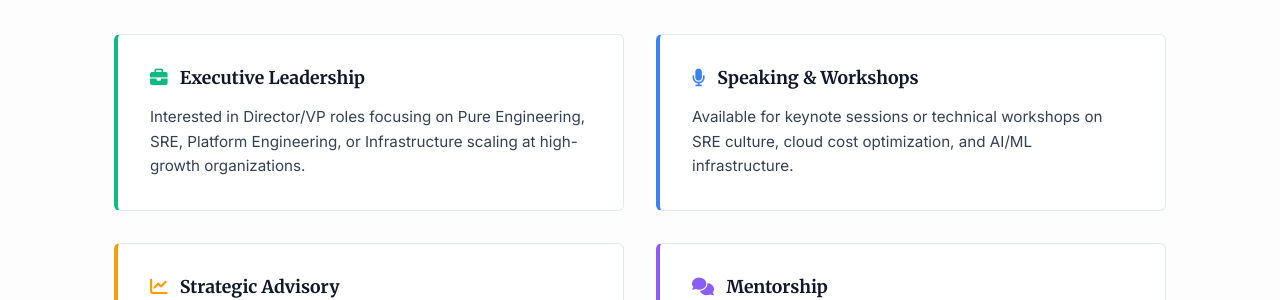
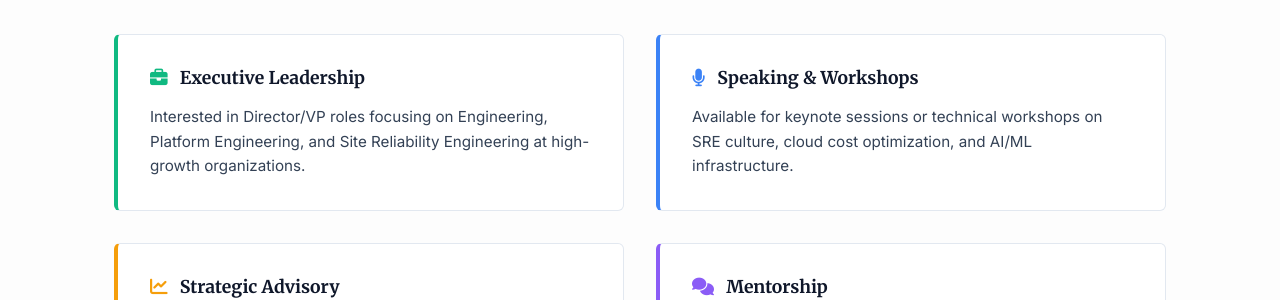
Before and after one commit to kodelint/kodelint.github.io, a Jekyll site: the page built from portfolio/contact/index.md, in a window 1280 px wide and 1292 px high. Shown: the part 311-611 px from the top of the window. Built offline with Jekyll 4.4.1, drawn with Linux system fonts in a browser that asks for light colours.

Commit message:
content: refine executive leadership focus areas on contact page

```diff
--- a/portfolio/contact/index.md
+++ b/portfolio/contact/index.md
@@ -14,7 +14,7 @@ description: Get in touch with Satyajit Roy Choudhury regarding engineering lead
   <div class="p-grid-2" style="gap: 2rem; margin-bottom: 4rem;">
     <div class="p-card" style="border-left: 4px solid #10b981;">
       <h3 style="font-size: 1.1rem; margin-bottom: 1rem;"><i class="fas fa-briefcase" style="margin-right: 0.5rem; color: #10b981;"></i> Executive Leadership</h3>
-      <p style="font-size: 0.95rem; color: var(--color-text);">Interested in Director/VP roles focusing on Pure Engineering, SRE, Platform Engineering, or Infrastructure scaling at high-growth organizations.</p>
+      <p style="font-size: 0.95rem; color: var(--color-text);">Interested in Director/VP roles focusing on Engineering, Platform Engineering, and Site Reliability Engineering at high-growth organizations.</p>
     </div>
     <div class="p-card" style="border-left: 4px solid #3b82f6;">
       <h3 style="font-size: 1.1rem; margin-bottom: 1rem;"><i class="fas fa-microphone" style="margin-right: 0.5rem; color: #3b82f6;"></i> Speaking & Workshops</h3>
```
